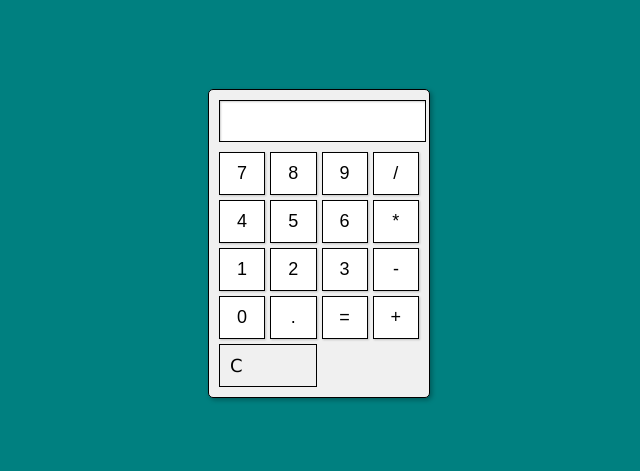
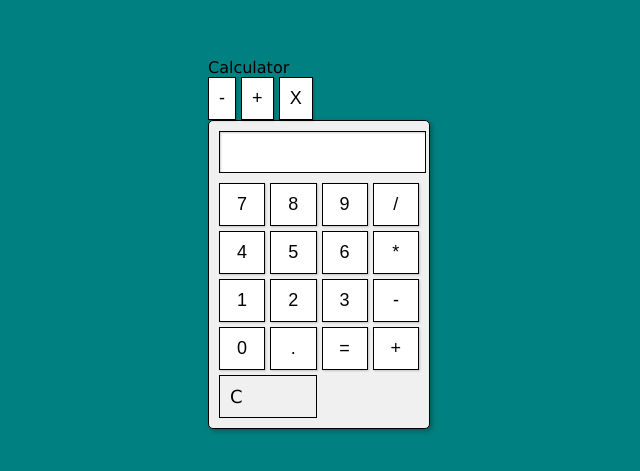
Before and after one commit to ghuraba/utilsol1, a plain HTML site: page index.html in a window 1280 px wide. Shown: the part 157-628 px from the top of the page, without its empty margins (321-961 px from the left). Drawn offline with Linux system fonts and the light colour scheme.

Commit message:
Update index.html

```diff
--- a/index.html
+++ b/index.html
@@ -7,6 +7,15 @@
     <link rel="stylesheet" href="style.css">
 </head>
 <body>
+    <div class="window">
+        <div class="title-bar">
+            <div class="title">Calculator</div>
+            <div class="window-controls">
+                <button class="minimize">-</button>
+                <button class="maximize">+</button>
+                <button class="close">X</button>
+            </div>
+        </div>
         <div class="calculator">
             <div class="display">
                 <input type="text" readonly>
@@ -31,6 +40,7 @@
                 <div class="clear">C</div>
             </div>
         </div>
+    </div>
     <script src="script.js"></script>
 </body>
 </html>
```
Lines whose indentation alone changed are shown as unchanged.
